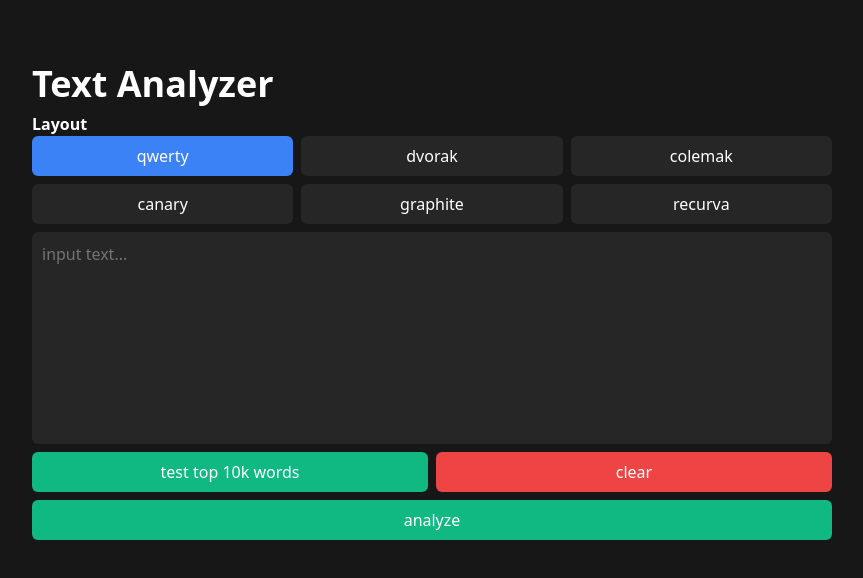
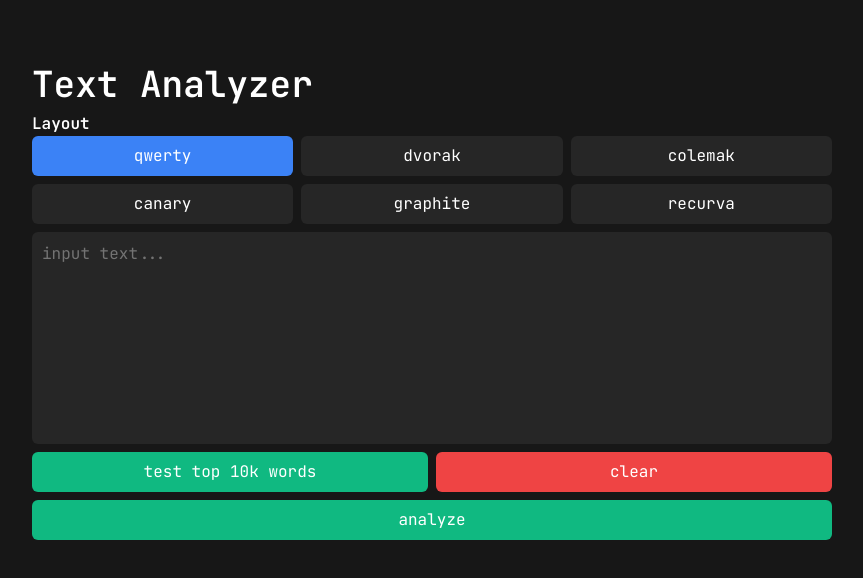
Before and after one commit to maxhu08/text-analyzer, a website built with Parcel: page src/index.html in a window 1280 px wide. Shown: the whole page, without its empty margins (208-1071 px from the left). Built offline with nearby package versions, Linux system fonts and the light colour scheme.

Commit message:
change font

```diff
--- a/src/styles/index.css
+++ b/src/styles/index.css
@@ -1,3 +1,9 @@
+@import url("https://fonts.googleapis.com/css2?family=JetBrains+Mono:ital,wght@0,100..800;1,100..800&display=swap");
+
+* {
+  font-family: "Jetbrains Mono", monospace;
+}
+
 ::-webkit-scrollbar {
   width: 8px;
 }
```
